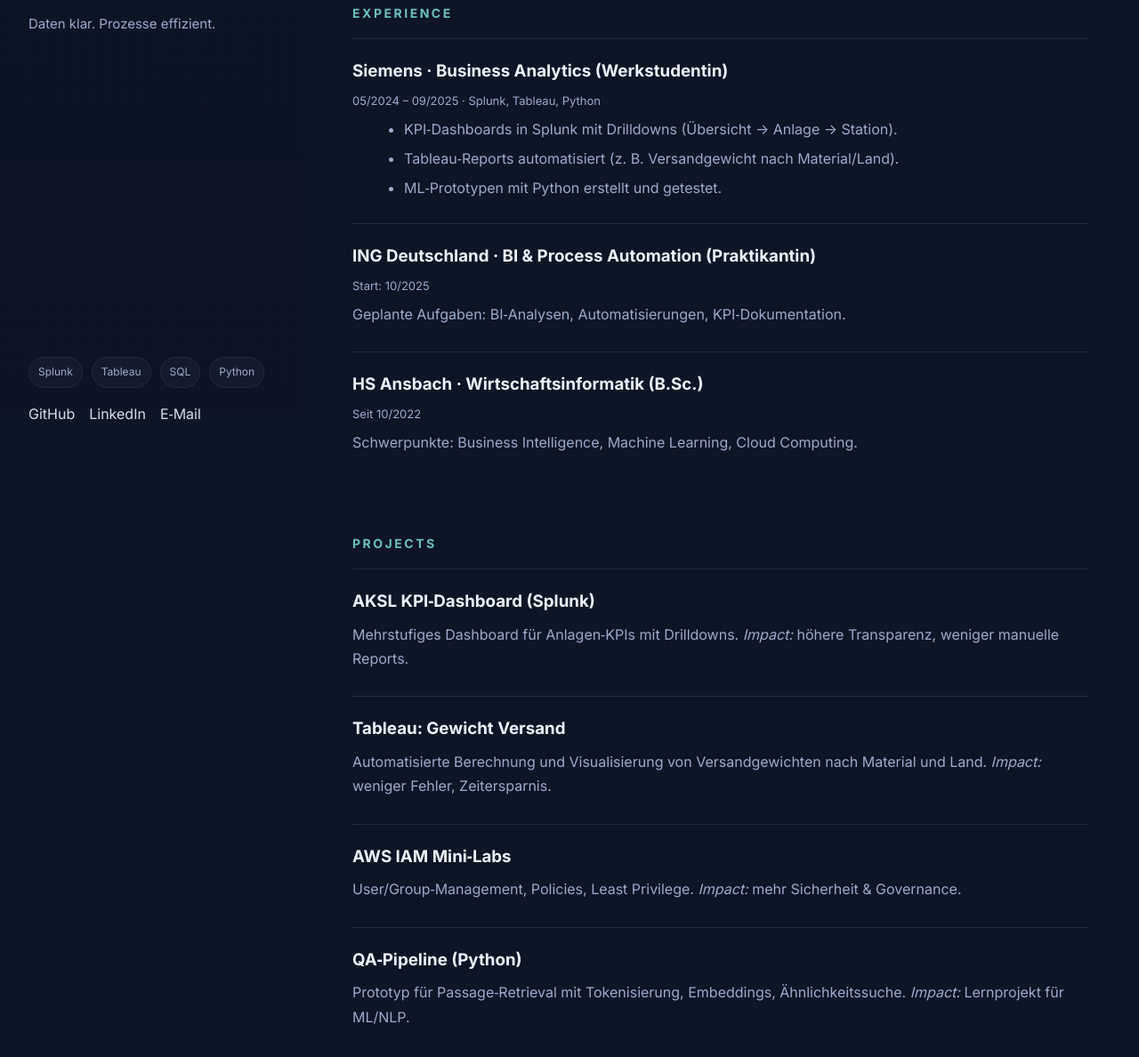
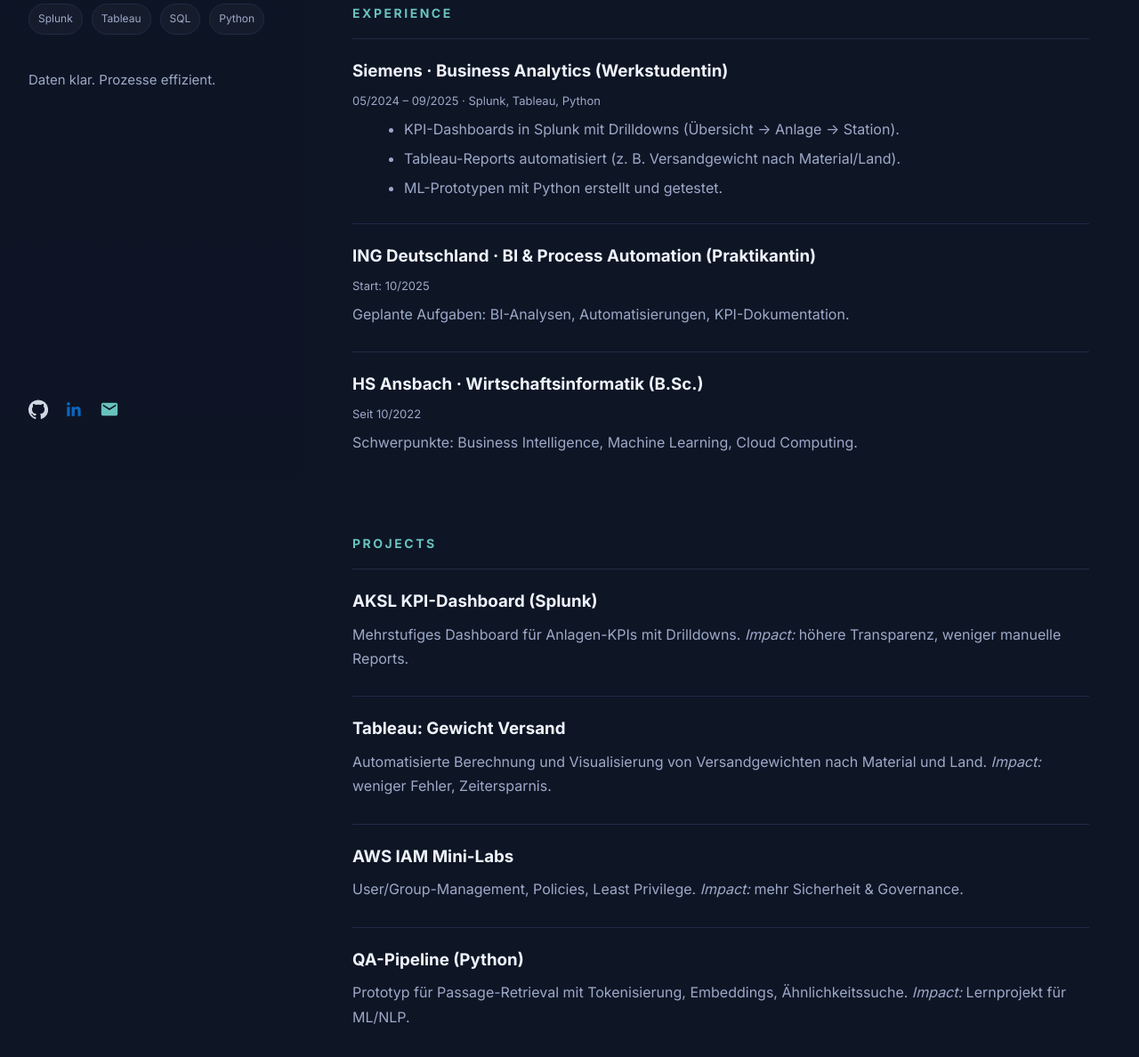
Before and after one commit to gulistansahin/gulistansahin.github.io, a plain HTML site: page index.html in a window 1280 px wide. Shown: the part 265-1453 px from the top of the page at 89% size. Drawn offline with Linux system fonts and the light colour scheme.

Commit message:
Update index.html

```diff
--- a/index.html
+++ b/index.html
@@ -14,6 +14,9 @@
       --muted: #9da9c8;
       --primary: #68c1bd;
       --line: #202a44;
+      --github: #cfd8e2;
+      --linkedin: #0A66C2;
+      --email: #68c1bd;
     }
     * { box-sizing: border-box; }
     html, body { margin: 0; padding: 0; height:100%; }
@@ -35,24 +38,29 @@
     }
     .brand { font-size: 42px; font-weight: 800; }
     .role { margin-top: 6px; font-weight: 600; color: var(--muted); }
-    .tagline { margin: 20px 0 30px; color: var(--muted); max-width: 260px; font-size:15px }
+    .tagline { margin: 14px 0 20px; color: var(--muted); max-width: 260px; font-size:15px }
 
-    .chips { margin-top:auto; margin-bottom:16px; display:flex; flex-wrap:wrap; gap:10px }
+    .chips { margin: 10px 0 24px; display:flex; flex-wrap:wrap; gap:10px }
     .chip { border:1px solid var(--line); border-radius:999px; padding:6px 10px; color:var(--muted); font-size:12px; background:rgba(255,255,255,.03)}
 
-    .social { display: flex; gap: 16px; opacity:.9 }
-    .social a { color: var(--ink); }
+    .social { display: flex; gap: 18px; margin-top:auto }
+    .social a svg { width:22px; height:22px; transition: transform 0.2s ease, filter 0.2s ease; }
+    .social a:hover svg { transform: scale(1.15); filter: brightness(1.3); }
 
     .content { padding: 64px 56px; max-width: 940px; }
     section { margin-bottom: 60px; }
     h2 { font-size: 14px; letter-spacing: .18em; color: var(--primary); margin: 0 0 16px; text-transform: uppercase; }
-    h3 { margin: 0 0 6px; }
-    p { color: var(--muted); margin: 8px 0; }
+    h3 { margin: 0 0 6px; transition: color 0.2s ease; }
+    p { color: var(--muted); margin: 8px 0; transition: color 0.2s ease; }
     ul { margin: 8px 0 0 18px; color: var(--muted); }
-    li { margin: 6px 0; }
+    li { margin: 6px 0; transition: color 0.2s ease; }
 
-    .entry { padding: 20px 0; border-top: 1px solid var(--line); }
-    .meta { display: flex; gap: 10px; color: var(--muted); font-size: 13px; }
+    .entry { padding: 20px 0; border-top: 1px solid var(--line); transition: background 0.25s ease; }
+    .entry:hover { background: rgba(255,255,255,0.03); }
+    .entry:hover h3 { color: var(--primary); }
+    .entry:hover p, .entry:hover li, .entry:hover .meta { color: var(--ink); }
+
+    .meta { display: flex; gap: 10px; color: var(--muted); font-size: 13px; transition: color 0.2s ease; }
 
     footer { border-top: 1px solid var(--line); padding-top: 18px; color: var(--muted); font-size: 14px }
 
@@ -68,21 +76,27 @@
     <aside class="sidebar">
       <div class="brand">Gulistan Sahin</div>
       <div class="role">Business Intelligence · Machine Learning · Automation</div>
-      <p class="tagline">Daten klar. Prozesse effizient.</p>
-
       <div class="chips">
         <span class="chip">Splunk</span><span class="chip">Tableau</span><span class="chip">SQL</span><span class="chip">Python</span>
       </div>
+      <p class="tagline">Daten klar. Prozesse effizient.</p>
+
       <div class="social">
-        <a href="https://github.com/gulistansahin" target="_blank" aria-label="GitHub" title="GitHub">GitHub</a>
-        <a href="https://www.linkedin.com/in/gulistan-sahin-b3b383275/" target="_blank" aria-label="LinkedIn" title="LinkedIn">LinkedIn</a>
-        <a href="mailto:sahingulistan21@gmail.com" aria-label="E‑Mail" title="E‑Mail">E‑Mail</a>
+        <a href="https://github.com/gulistansahin" target="_blank" aria-label="GitHub" title="GitHub">
+          <svg fill="var(--github)" viewBox="0 0 24 24"><path d="M12 .5a12 12 0 0 0-3.79 23.4c.6.11.82-.26.82-.58v-2.03c-3.34.73-4.04-1.61-4.04-1.61-.55-1.39-1.35-1.76-1.35-1.76-1.1-.75.09-.74.09-.74 1.21.09 1.85 1.25 1.85 1.25 1.08 1.85 2.83 1.31 3.52 1 .11-.78.42-1.31.76-1.61-2.67-.3-5.48-1.34-5.48-5.97 0-1.32.47-2.4 1.24-3.24-.12-.3-.54-1.52.12-3.17 0 0 1.01-.32 3.3 1.23a11.5 11.5 0 0 1 6 0c2.29-1.55 3.3-1.23 3.3-1.23.66 1.65.24 2.87.12 3.17.77.84 1.24 1.92 1.24 3.24 0 4.64-2.81 5.66-5.49 5.96.43.37.81 1.1.81 2.23v3.3c0 .32.21.7.82.58A12 12 0 0 0 12 .5Z"/></svg>
+        </a>
+        <a href="https://www.linkedin.com/in/gulistan-sahin-b3b383275/" target="_blank" aria-label="LinkedIn" title="LinkedIn">
+          <svg fill="var(--linkedin)" viewBox="0 0 24 24"><path d="M20.45 20.45h-3.55v-5.59c0-1.33-.02-3.04-1.86-3.04-1.86 0-2.15 1.45-2.15 2.95v5.68H9.34V9h3.41v1.56h.05c.47-.9 1.62-1.86 3.34-1.86 3.57 0 4.23 2.35 4.23 5.41v6.34ZM5.34 7.43a2.06 2.06 0 1 1 0-4.12 2.06 2.06 0 0 1 0 4.12ZM7.12 20.45H3.56V9h3.56v11.45Z"/></svg>
+        </a>
+        <a href="mailto:sahingulistan21@gmail.com" aria-label="E‑Mail" title="E‑Mail">
+          <svg fill="var(--email)" viewBox="0 0 24 24"><path d="M20 4H4a2 2 0 0 0-2 2v12a2 2 0 0 0 2 2h16a2 2 0 0 0 2-2V6a2 2 0 0 0-2-2Zm0 4-8 5L4 8V6l8 5 8-5v2Z"/></svg>
+        </a>
       </div>
     </aside>
 
     <main class="content">
       <section>
-        <p>Ich studiere Wirtschaftsinformatik mit Schwerpunkt Business Intelligence, Machine Learning und Cloud Computing. In meiner bisherigen Berufserfahrung konnte ich als Werkstudentin bei Siemens KPI‑Dashboards in Splunk entwickeln, Versanddaten in Tableau automatisieren und erste ML‑Prototypen mit Python umsetzen. Ab Oktober werde ich die ING Deutschland im Bereich Business Intelligence & Process Automation unterstützen.</p>
+        <p>Ich studiere Wirtschaftsinformatik mit Schwerpunkt Business Intelligence, Machine Learning und Cloud Computing. In meiner bisherigen Berufserfahrung konnte ich als Werkstudentin bei Siemens KPI-Dashboards in Splunk entwickeln, Versanddaten in Tableau automatisieren und erste ML-Prototypen mit Python umsetzen. Ab Oktober werde ich die ING Deutschland im Bereich Business Intelligence & Process Automation unterstützen.</p>
       </section>
 
       <section>
@@ -91,15 +105,15 @@
           <h3>Siemens · Business Analytics (Werkstudentin)</h3>
           <div class="meta">05/2024 – 09/2025 · Splunk, Tableau, Python</div>
           <ul>
-            <li>KPI‑Dashboards in Splunk mit Drilldowns (Übersicht → Anlage → Station).</li>
-            <li>Tableau‑Reports automatisiert (z. B. Versandgewicht nach Material/Land).</li>
-            <li>ML‑Prototypen mit Python erstellt und getestet.</li>
+            <li>KPI-Dashboards in Splunk mit Drilldowns (Übersicht → Anlage → Station).</li>
+            <li>Tableau-Reports automatisiert (z. B. Versandgewicht nach Material/Land).</li>
+            <li>ML-Prototypen mit Python erstellt und getestet.</li>
           </ul>
         </div>
         <div class="entry">
           <h3>ING Deutschland · BI & Process Automation (Praktikantin)</h3>
           <div class="meta">Start: 10/2025</div>
-          <p>Geplante Aufgaben: BI‑Analysen, Automatisierungen, KPI‑Dokumentation.</p>
+          <p>Geplante Aufgaben: BI-Analysen, Automatisierungen, KPI-Dokumentation.</p>
         </div>
         <div class="entry">
           <h3>HS Ansbach · Wirtschaftsinformatik (B.Sc.)</h3>
@@ -111,20 +125,20 @@
       <section>
         <h2>Projects</h2>
         <div class="entry">
-          <h3>AKSL KPI‑Dashboard (Splunk)</h3>
-          <p>Mehrstufiges Dashboard für Anlagen‑KPIs mit Drilldowns. <em>Impact:</em> höhere Transparenz, weniger manuelle Reports.</p>
+          <h3>AKSL KPI-Dashboard (Splunk)</h3>
+          <p>Mehrstufiges Dashboard für Anlagen-KPIs mit Drilldowns. <em>Impact:</em> höhere Transparenz, weniger manuelle Reports.</p>
         </div>
         <div class="entry">
           <h3>Tableau: Gewicht Versand</h3>
           <p>Automatisierte Berechnung und Visualisierung von Versandgewichten nach Material und Land. <em>Impact:</em> weniger Fehler, Zeitersparnis.</p>
         </div>
         <div class="entry">
-          <h3>AWS IAM Mini‑Labs</h3>
-          <p>User/Group‑Management, Policies, Least Privilege. <em>Impact:</em> mehr Sicherheit & Governance.</p>
+          <h3>AWS IAM Mini-Labs</h3>
+          <p>User/Group-Management, Policies, Least Privilege. <em>Impact:</em> mehr Sicherheit & Governance.</p>
         </div>
         <div class="entry">
-          <h3>QA‑Pipeline (Python)</h3>
-          <p>Prototyp für Passage‑Retrieval mit Tokenisierung, Embeddings, Ähnlichkeitssuche. <em>Impact:</em> Lernprojekt für ML/NLP.</p>
+          <h3>QA-Pipeline (Python)</h3>
+          <p>Prototyp für Passage-Retrieval mit Tokenisierung, Embeddings, Ähnlichkeitssuche. <em>Impact:</em> Lernprojekt für ML/NLP.</p>
         </div>
       </section>
 
```
